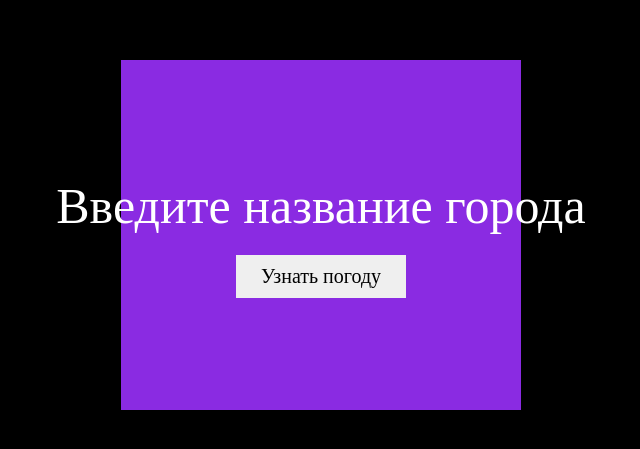
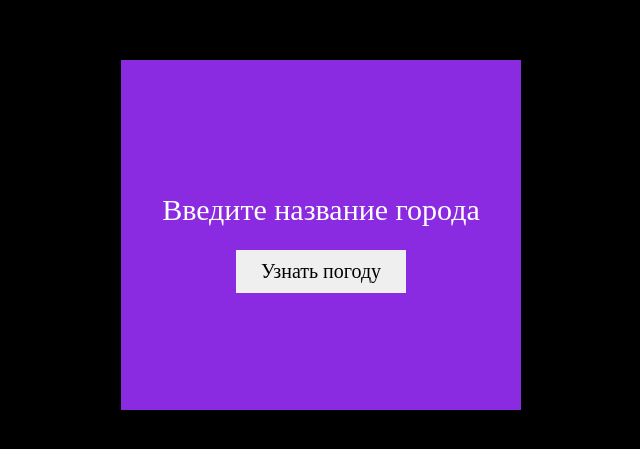
Before and after one commit to mend0kuse/simple-weather-app, a plain HTML site: page index.html in a window 1280 px wide. Shown: the part 165-614 px from the top of the page, without its empty margins (319-959 px from the left). Drawn offline with Linux system fonts and the light colour scheme.

Commit message:
опять поправил инпут))

```diff
--- a/styles.scss
+++ b/styles.scss
@@ -106,12 +106,14 @@ body {
 	&__town {
 		padding: 5px;
 		display: block;
-		font-size: 50px;
+		font-size: 40px;
+		max-width: 350px;
 		color: white;
 		text-align: center;
 		background: none;
 		&::placeholder {
 			color: inherit;
+			font-size: 30px;
 		}
 	}
 	&__button {
```
Also changed, not shown: css/styles.css.
